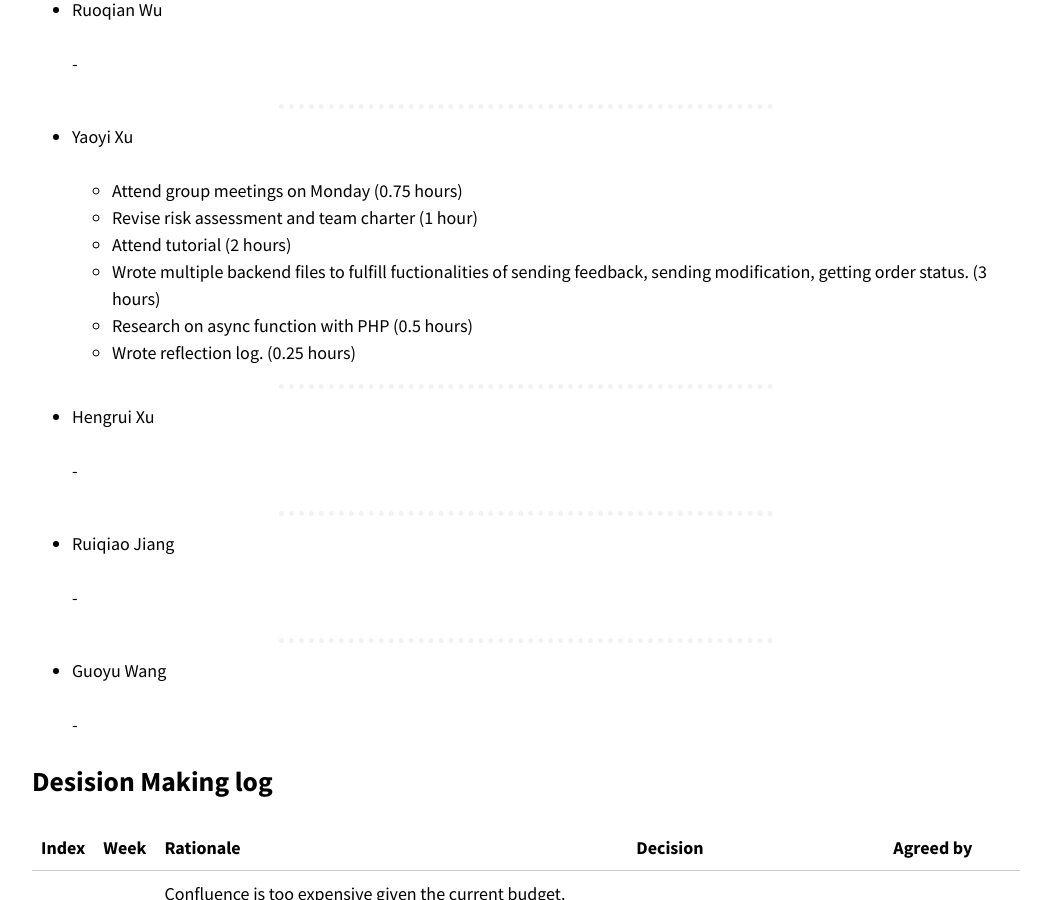
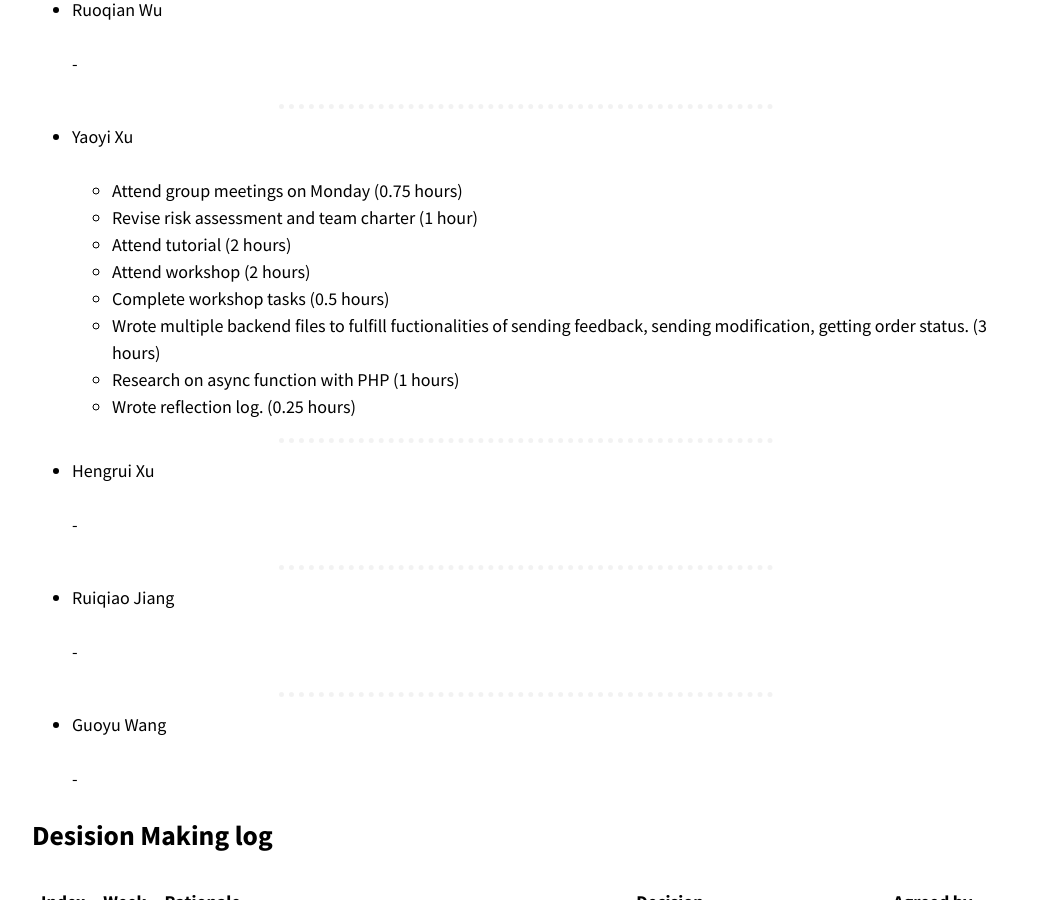
Before and after one commit to optofab/optofab.github.io, a Jekyll site: the page built from logs.md, in a window 1280 px wide and 900 px high, scrolled down 18581 px. Shown: the whole window, without its empty margins (114-1165 px from the left). Built offline with Jekyll 4.4.1, drawn with Linux system fonts in a browser that asks for light colours; nearby versions of some CDN libraries; emoji names are drawn with the system emoji font.

Commit message:
revised work record

```diff
--- a/logs.md
+++ b/logs.md
@@ -684,8 +684,10 @@ _[Don't forget to add hours for each of the work you've done. This line will be
   - Attend group meetings on Monday (0.75 hours)
   - Revise risk assessment and team charter (1 hour)
   - Attend tutorial (2 hours)
+  - Attend workshop (2 hours)
+  - Complete workshop tasks (0.5 hours)
   - Wrote multiple backend files to fulfill fuctionalities of sending feedback, sending modification, getting order status. (3 hours)
-  - Research on async function with PHP (0.5 hours)
+  - Research on async function with PHP (1 hours)
   - Wrote reflection log. (0.25 hours)
 
 <hr class="hr-dotted">
```
